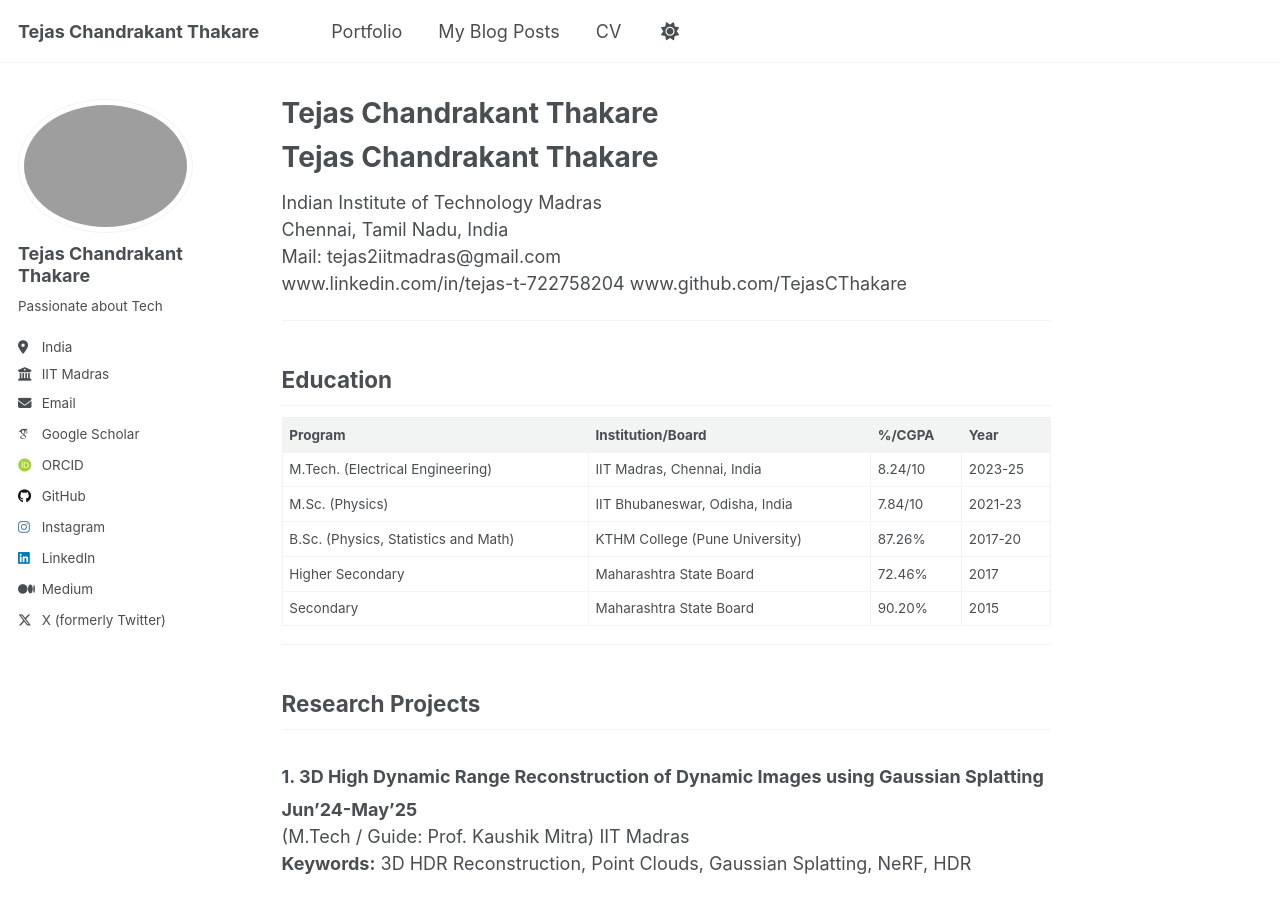
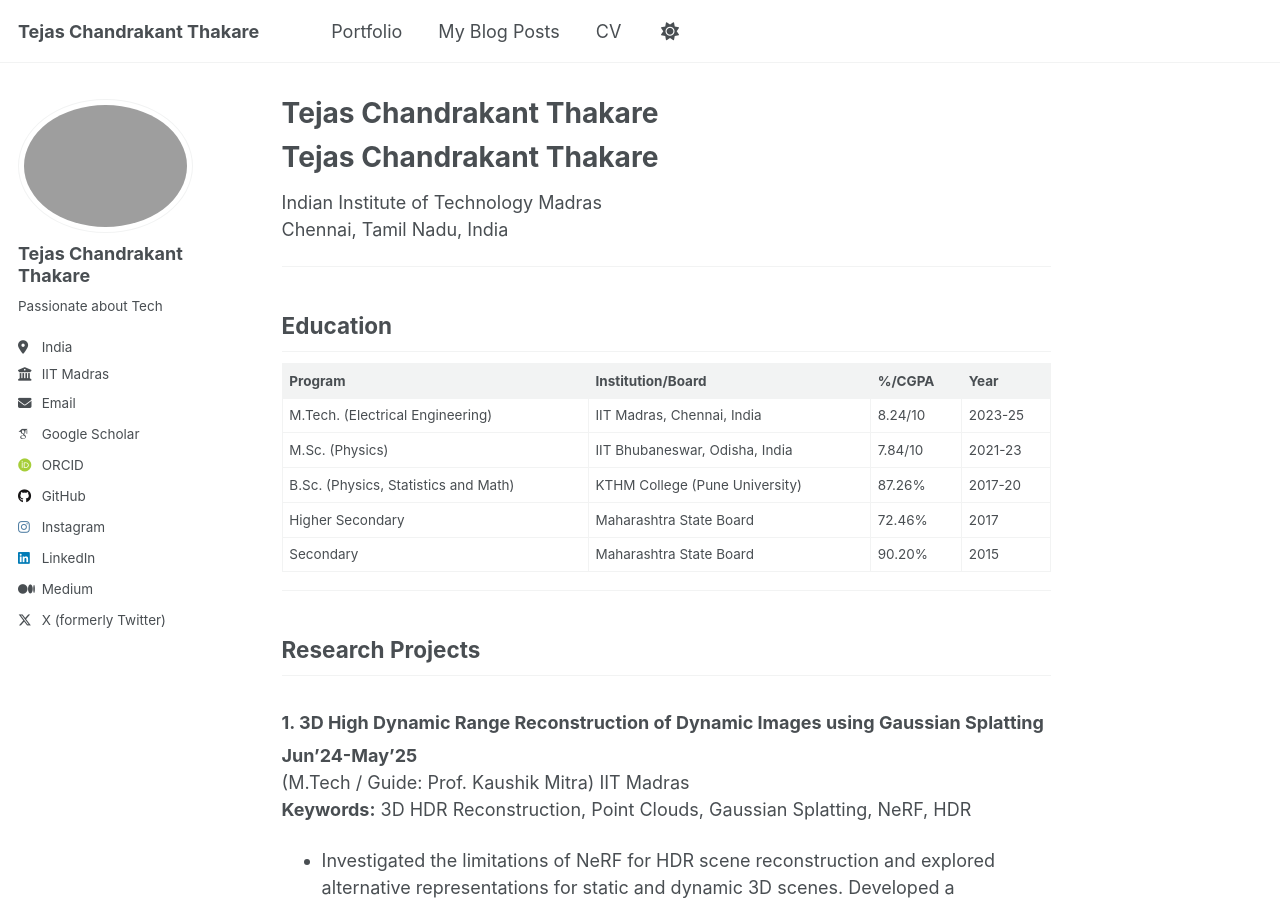
Before and after one commit to TejasCThakare/tejascthakare.github.io, a Jekyll site: the page built from _pages/cv.md, in a window 1280 px wide and 900 px high. Built offline with Jekyll 4.4.1, drawn with Linux system fonts in a browser that asks for light colours; some web fonts are replaced; our own code applies the rules of GitHub Pages for plain Markdown files.

Commit message:
Update cv.md

```diff
--- a/_pages/cv.md
+++ b/_pages/cv.md
@@ -2,9 +2,6 @@
 
 Indian Institute of Technology Madras
 Chennai, Tamil Nadu, India
-Mail: tejas2iitmadras@gmail.com
-www.linkedin.com/in/tejas-t-722758204
-www.github.com/TejasCThakare
 
 ---
 
```
